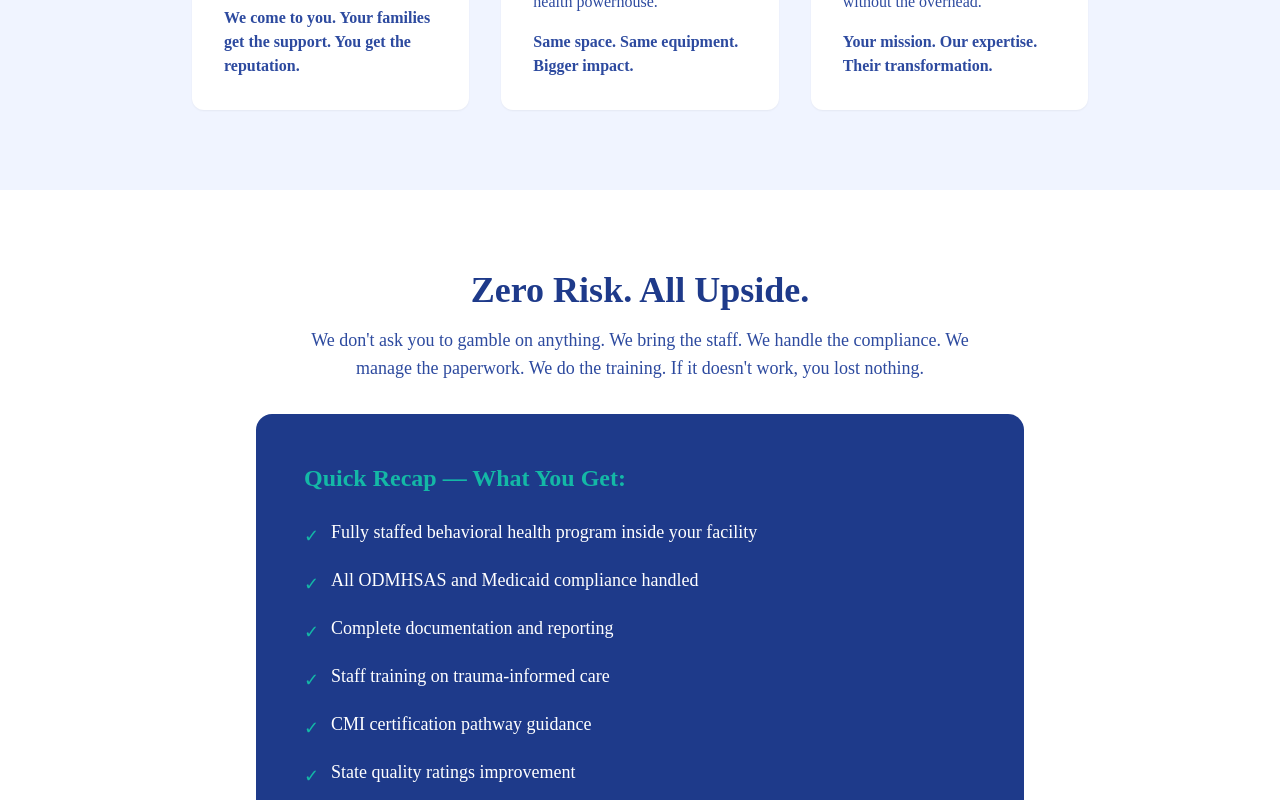
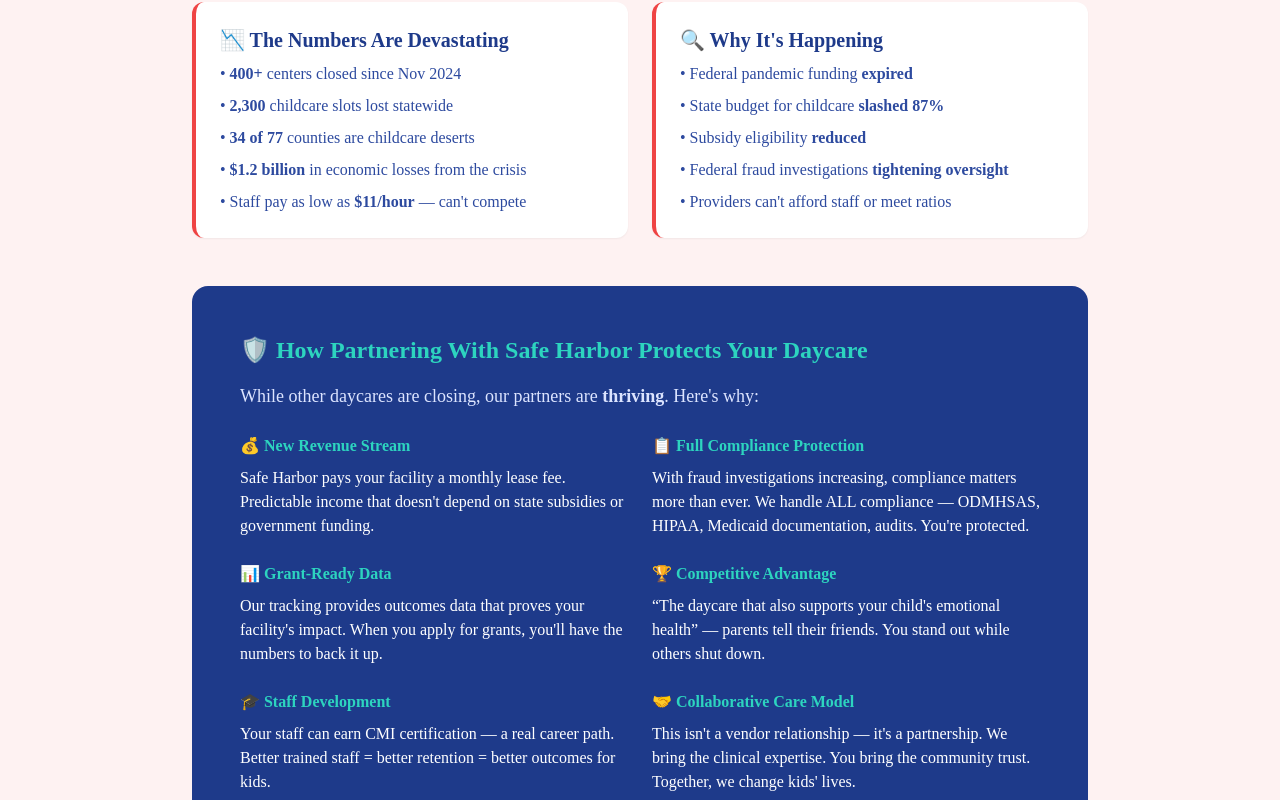
Before and after one commit to awjames6875/safeharbor-behavioral-health, a Next.js app: page /partners in a window 1280 px wide. Shown: the part 1780-2580 px from the top of the page. Built offline with nearby package versions, Linux system fonts and the light colour scheme; a web font is replaced by a local one.

Commit message:
Add Oklahoma daycare crisis section to /partners page - 400+ closures, funding cuts, how Safe Harbor protects partners

```diff
--- a/src/app/partners/page.tsx
+++ b/src/app/partners/page.tsx
@@ -55,6 +55,83 @@
               </div>
             ))}
           </div>
+        </div>
+      </section>
+
+      {/* Oklahoma Daycare Crisis */}
+      <section className="bg-red-50 py-20 px-4 border-y-4 border-red-200">
+        <div className="max-w-4xl mx-auto">
+          <div className="text-center mb-12">
+            <p className="text-red-600 font-bold uppercase tracking-widest mb-3">⚠️ Oklahoma Childcare Crisis</p>
+            <h2 className="text-3xl md:text-4xl font-extrabold text-navy-900 mb-4">
+              400+ Daycares Have Closed.<br />Yours Doesn&apos;t Have To Be Next.
+            </h2>
+            <p className="text-navy-700 text-lg max-w-3xl mx-auto">
+              Since November 2024, over 400 Oklahoma childcare centers have permanently shut down. Federal COVID-era funding expired. The state slashed its childcare budget request from $57 million to $7.5 million. And new fraud investigations are tightening oversight on every provider.
+            </p>
+          </div>
+
+          <div className="grid md:grid-cols-2 gap-6 mb-12">
+            <div className="bg-white rounded-xl p-6 shadow-sm border-l-4 border-red-500">
+              <h3 className="text-xl font-bold text-navy-900 mb-2">📉 The Numbers Are Devastating</h3>
+              <ul className="text-navy-700 space-y-2">
+                <li>• <strong>400+</strong> centers closed since Nov 2024</li>
+                <li>• <strong>2,300</strong> childcare slots lost statewide</li>
+                <li>• <strong>34 of 77</strong> counties are childcare deserts</li>
+                <li>• <strong>$1.2 billion</strong> in economic losses from the crisis</li>
+                <li>• Staff pay as low as <strong>$11/hour</strong> — can&apos;t compete</li>
+              </ul>
+            </div>
+            <div className="bg-white rounded-xl p-6 shadow-sm border-l-4 border-red-500">
+              <h3 className="text-xl font-bold text-navy-900 mb-2">🔍 Why It&apos;s Happening</h3>
+              <ul className="text-navy-700 space-y-2">
+                <li>• Federal pandemic funding <strong>expired</strong></li>
+                <li>• State budget for childcare <strong>slashed 87%</strong></li>
+                <li>• Subsidy eligibility <strong>reduced</strong></li>
+                <li>• Federal fraud investigations <strong>tightening oversight</strong></li>
+                <li>• Providers can&apos;t afford staff or meet ratios</li>
+              </ul>
+            </div>
+          </div>
+
+          <div className="bg-navy-900 text-white rounded-2xl p-8 md:p-12">
+            <h3 className="text-2xl font-bold mb-4 text-teal-400">
+              🛡️ How Partnering With Safe Harbor Protects Your Daycare
+            </h3>
+            <p className="text-navy-100 text-lg mb-6">
+              While other daycares are closing, our partners are <strong>thriving</strong>. Here&apos;s why:
+            </p>
+            <div className="grid md:grid-cols-2 gap-6">
+              <div>
+                <h4 className="text-teal-400 font-bold mb-2">💰 New Revenue Stream</h4>
+                <p className="text-navy-200">Safe Harbor pays your facility a monthly lease fee. Predictable income that doesn&apos;t depend on state subsidies or government funding.</p>
+              </div>
+              <div>
+                <h4 className="text-teal-400 font-bold mb-2">📋 Full Compliance Protection</h4>
+                <p className="text-navy-200">With fraud investigations increasing, compliance matters more than ever. We handle ALL compliance — ODMHSAS, HIPAA, Medicaid documentation, audits. You&apos;re protected.</p>
+              </div>
+              <div>
+                <h4 className="text-teal-400 font-bold mb-2">📊 Grant-Ready Data</h4>
+                <p className="text-navy-200">Our tracking provides outcomes data that proves your facility&apos;s impact. When you apply for grants, you&apos;ll have the numbers to back it up.</p>
+              </div>
+              <div>
+                <h4 className="text-teal-400 font-bold mb-2">🏆 Competitive Advantage</h4>
+                <p className="text-navy-200">&ldquo;The daycare that also supports your child&apos;s emotional health&rdquo; — parents tell their friends. You stand out while others shut down.</p>
+              </div>
+              <div>
+                <h4 className="text-teal-400 font-bold mb-2">🎓 Staff Development</h4>
+                <p className="text-navy-200">Your staff can earn CMI certification — a real career path. Better trained staff = better retention = better outcomes for kids.</p>
+              </div>
+              <div>
+                <h4 className="text-teal-400 font-bold mb-2">🤝 Collaborative Care Model</h4>
+                <p className="text-navy-200">This isn&apos;t a vendor relationship — it&apos;s a partnership. We bring the clinical expertise. You bring the community trust. Together, we change kids&apos; lives.</p>
+              </div>
+            </div>
+          </div>
+
+          <p className="text-center text-sm text-navy-500 mt-6">
+            Sources: News9, Read Frontier, Licensed Childcare Association of Oklahoma, Greater OKC Chamber, KGOU/NPR
+          </p>
         </div>
       </section>
 
```
